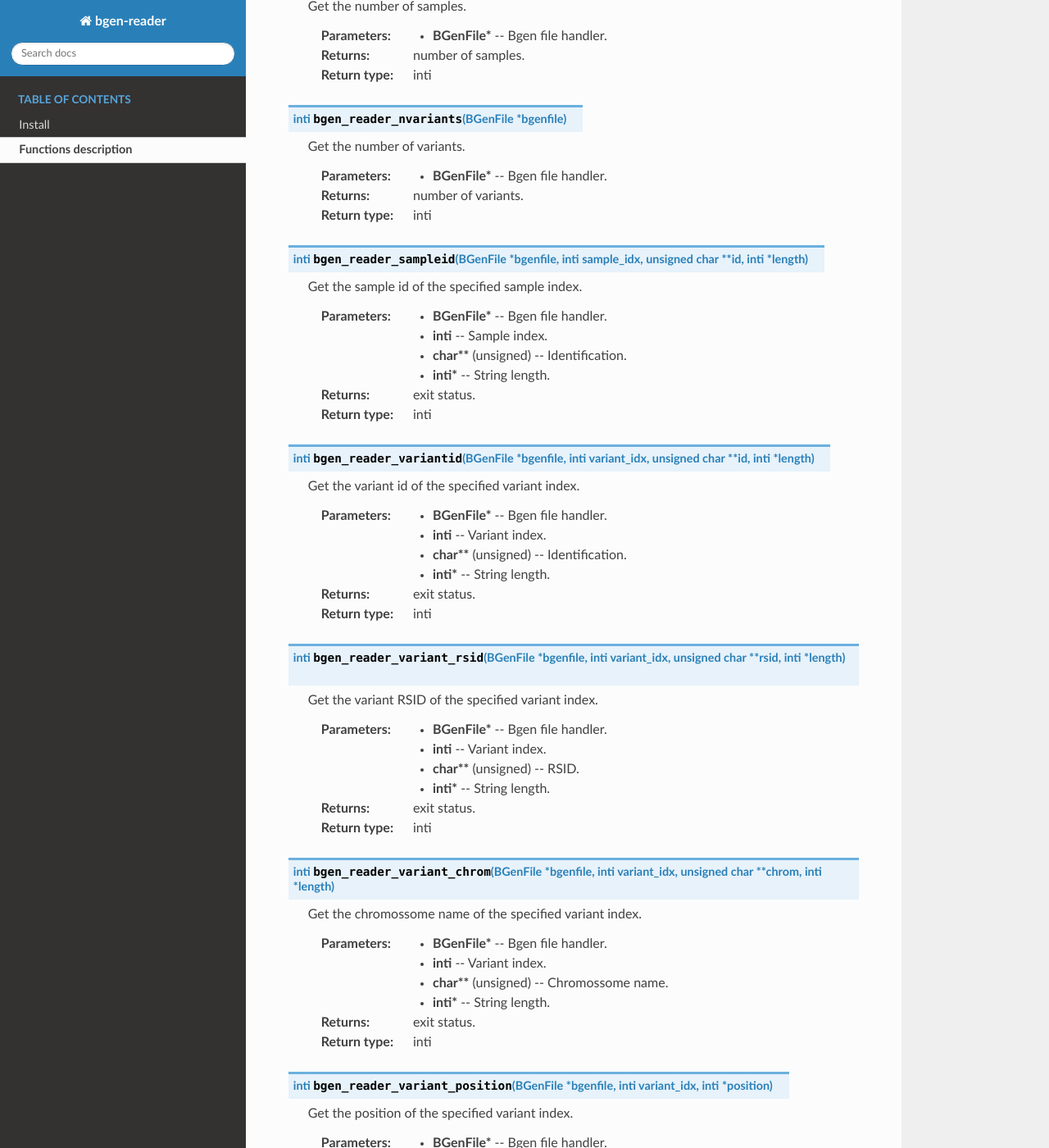
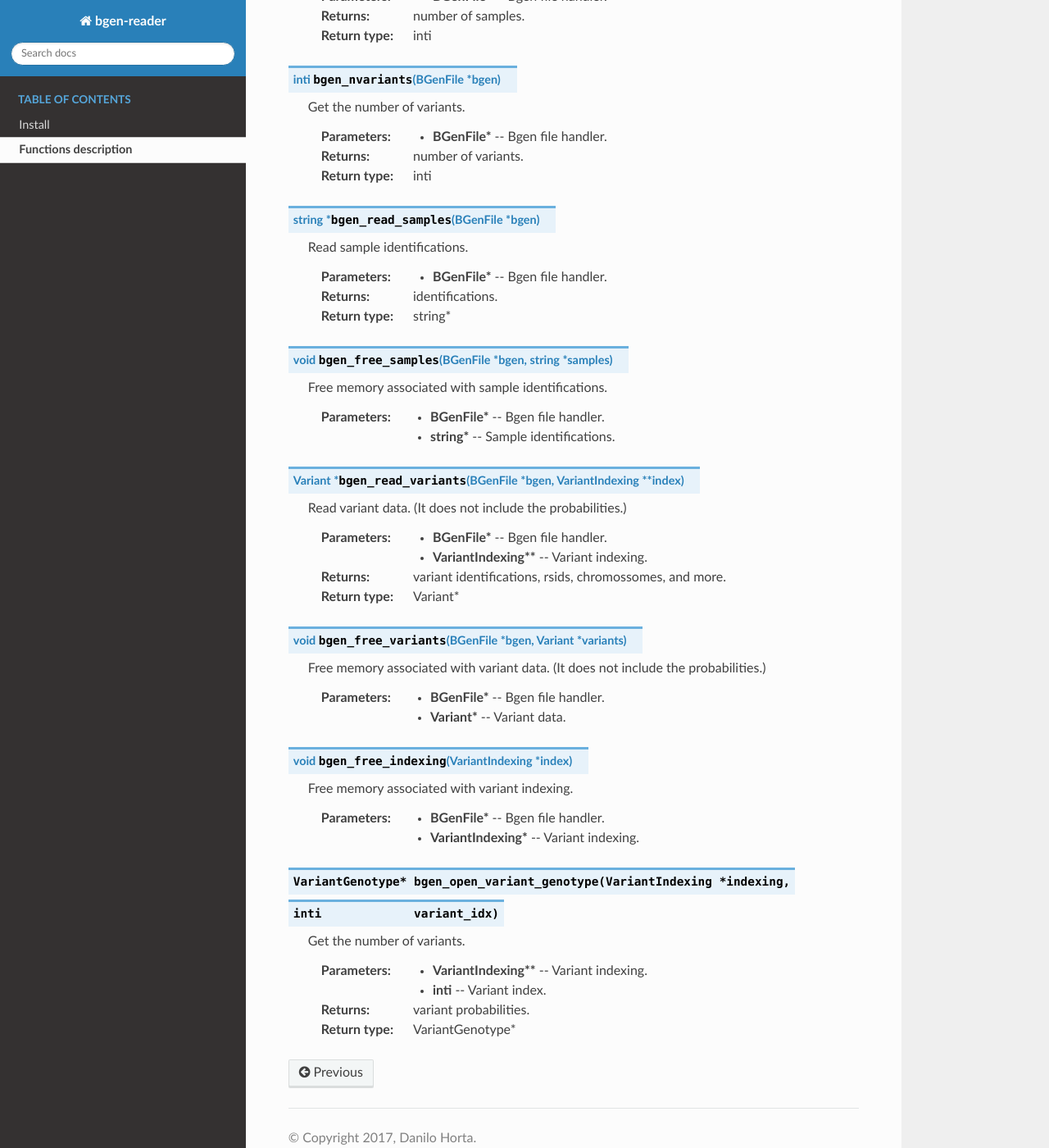
Before and after one commit to limix/bgen, a Sphinx documentation site: the page built from doc/api.rst, in a window 1280 px wide and 1400 px high, scrolled down 545 px. Shown: the whole window at 82% size. Built offline with Sphinx 7.4.7 and the Read the Docs theme 2.0.0, drawn with Linux system fonts in a browser that asks for light colours; some of the changed text lies outside the part shown.

```diff
--- a/CMakeLists.txt
+++ b/CMakeLists.txt
@@ -5,7 +5,7 @@ project(bgen C)
 set(CMAKE_C_STANDARD 11)
 set(CMAKE_BUILD_TYPE Release)
 set(CMAKE_POSITION_INDEPENDENT_CODE ON)
-set(CMAKE_MODULE_PATH ${CMAKE_MODULE_PATH} "${CMAKE_SOURCE_DIR}/cmake/Modules/")
+set(CMAKE_MODULE_PATH ${CMAKE_MODULE_PATH} "${CMAKE_SOURCE_DIR}/cmake/")
 
 if(${CMAKE_SYSTEM_NAME} MATCHES "Windows")
   add_definitions(-D_CRT_SECURE_NO_WARNINGS)
--- a/doc/api.rst
+++ b/doc/api.rst
@@ -2,23 +2,21 @@
 Functions description
 *********************
 
-.. c:function:: BGenFile* bgen_reader_open(const char* filepath)
+.. c:function:: BGenFile* bgen_open(const byte* filepath)
 
   Create a bgen file handler.
 
-  :param const char* filepath: File path to the bgen file.
+  :param const byte* filepath: File path to the bgen file.
   :return: bgen file handler.
   :rtype: BGenFile*
 
-.. c:function:: inti bgen_reader_close(BGenFile* bgenfile)
+.. c:function:: void bgen_close(BGenFile* bgen)
 
   Close a bgen file handler.
 
   :param BGenFile*: Bgen file handler.
-  :return: exit status.
-  :rtype: inti
 
-.. c:function:: inti bgen_reader_nsamples(BGenFile* bgenfile)
+.. c:function:: inti bgen_nsamples(BGenFile* bgen)
 
   Get the number of samples.
 
@@ -26,7 +24,7 @@ Functions description
   :return: number of samples.
   :rtype: inti
 
-.. c:function:: inti bgen_reader_nvariants(BGenFile* bgenfile)
+.. c:function:: inti bgen_nvariants(BGenFile* bgen)
 
   Get the number of variants.
 
@@ -34,129 +32,94 @@ Functions description
   :return: number of variants.
   :rtype: inti
 
-.. c:function:: inti bgen_reader_sampleid(BGenFile* bgenfile,\
-                                             inti  sample_idx,\
-                                             unsigned char** id,\
-                                             inti* length)
 
-  Get the sample id of the specified sample index.
+.. c:function:: string* bgen_read_samples(BGenFile* bgen)
+
+  Read sample identifications.
 
   :param BGenFile*: Bgen file handler.
-  :param inti: Sample index.
-  :param unsigned char**: Identification.
-  :param inti*: String length.
+  :return: identifications.
+  :rtype: string*
 
-  :return: exit status.
-  :rtype: inti
+.. c:function:: void bgen_free_samples(BGenFile* bgen, string* samples)
 
-.. c:function:: inti bgen_reader_variantid(BGenFile* bgenfile,\
-                                             inti  variant_idx,\
-                                             unsigned char** id,\
-                                             inti* length)
-
-  Get the variant id of the specified variant index.
+  Free memory associated with sample identifications.
 
   :param BGenFile*: Bgen file handler.
-  :param inti: Variant index.
-  :param unsigned char**: Identification.
-  :param inti*: String length.
+  :param string*: Sample identifications.
 
-  :return: exit status.
-  :rtype: inti
+.. c:function:: Variant* bgen_read_variants(BGenFile* bgen, VariantIndexing** index)
 
-.. c:function:: inti bgen_reader_variant_rsid(BGenFile* bgenfile,\
-                                             inti  variant_idx,\
-                                             unsigned char** rsid,\
-                                             inti* length)
-
-  Get the variant RSID of the specified variant index.
+  Read variant data. (It does not include the probabilities.)
 
   :param BGenFile*: Bgen file handler.
-  :param inti: Variant index.
-  :param unsigned char**: RSID.
-  :param inti*: String length.
+  :param VariantIndexing**: Variant indexing.
+  :return: variant identifications, rsids, chromossomes, and more.
+  :rtype: Variant*
 
-  :return: exit status.
-  :rtype: inti
+.. c:function:: void bgen_free_variants(BGenFile* bgen, Variant* variants)
 
-.. c:function:: inti bgen_reader_variant_chrom(BGenFile* bgenfile,\
-                                             inti  variant_idx,\
-                                             unsigned char** chrom,\
-                                             inti* length)
-
-  Get the chromossome name of the specified variant index.
+  Free memory associated with variant data.
+  (It does not include the probabilities.)
 
   :param BGenFile*: Bgen file handler.
-  :param inti: Variant index.
-  :param unsigned char**: Chromossome name.
-  :param inti*: String length.
+  :param Variant*: Variant data.
 
-  :return: exit status.
-  :rtype: inti
+.. c:function:: void bgen_free_indexing(VariantIndexing *index)
 
-.. c:function:: inti bgen_reader_variant_position(BGenFile* bgenfile,\
-                                             inti  variant_idx,\
-                                             inti* position)
-
-  Get the position of the specified variant index.
+  Free memory associated with variant indexing.
 
   :param BGenFile*: Bgen file handler.
+  :param VariantIndexing*: Variant indexing.
+
+.. c:function:: VariantGenotype* bgen_open_variant_genotype(VariantIndexing *indexing,
+                                                inti             variant_idx)
+
+  Get the number of variants.
+
+  :param VariantIndexing**: Variant indexing.
   :param inti: Variant index.
-  :param inti*: Position.
+  :return: variant probabilities.
+  :rtype: VariantGenotype*
 
-  :return: exit status.
-  :rtype: inti
+  .. void             bgen_read_variant_genotype(VariantIndexing *indexing,
+  ..                                             VariantGenotype *vg,
+  ..                                             real            *probabilities);
 
-.. c:function:: inti bgen_reader_variant_nalleles(BGenFile* bgenfile,\
-                                             inti  variant_idx,\
-                                             inti* nalleles)
+.. .. c:function:: inti bgen_read_genotype(BGenFile*  bgen,\
+..                                                   inti   variant_idx,\
+..                                                   uint32_t** ui_probs,\
+..                                                   inti*  ploidy,\
+..                                                   inti*  nalleles)
+..
+..   Read the genotype probabilities of the specified variant index.
+..   Let :math:`n_a` and :math:`n_p` be the number of alleles and the ploidy.
+..   The resulting matrix ``ui_probs`` will be :math:`n`-by-:math:`k`, where
+..   :math:`n` is the number of samples and
+..
+..   .. math::
+..
+..     k = {n_a + n_p - 1 \choose n_a - 1}.
+..
+..   :param BGenFile*: Bgen file handler.
+..   :param inti: Variant index.
+..   :param inti**: Genotype probabilities.
+..   :param inti*: Ploidy.
+..   :param inti*: Number of alleles.
+..
+..   :return: exit status.
+..   :rtype: inti
 
-  Get the number of alleles the specified variant index has.
 
-  :param BGenFile*: Bgen file handler.
-  :param inti: Variant index.
-  :param nalleles*: Number of alleles.
 
-  :return: exit status.
-  :rtype: inti
 
-.. c:function:: inti bgen_reader_variant_alleleid(BGenFile* bgenfile,\
-                                             inti  variant_idx,\
-                                             inti  allele_idx,\
-                                             unsigned char** id,\
-                                             inti* length)
-
-  Get the allele id of the specified allele.
-
-  :param BGenFile*: Bgen file handler.
-  :param inti: Variant index.
-  :param inti: Allele index.
-  :param unsigned char**: Identification.
-  :param inti*: String length.
-
-  :return: exit status.
-  :rtype: inti
-
-.. c:function:: inti bgen_reader_read_genotype(BGenFile*  bgenfile,\
-                                                  inti   variant_idx,\
-                                                  uint32_t** ui_probs,\
-                                                  inti*  ploidy,\
-                                                  inti*  nalleles)
-
-  Read the genotype probabilities of the specified variant index.
-  Let :math:`n_a` and :math:`n_p` be the number of alleles and the ploidy.
-  The resulting matrix ``ui_probs`` will be :math:`n`-by-:math:`k`, where
-  :math:`n` is the number of samples and
-
-  .. math::
-
-    k = {n_a + n_p - 1 \choose n_a - 1}.
-
-  :param BGenFile*: Bgen file handler.
-  :param inti: Variant index.
-  :param inti**: Genotype probabilities.
-  :param inti*: Ploidy.
-  :param inti*: Number of alleles.
-
-  :return: exit status.
-  :rtype: inti
+..
+.. inti bgen_variant_genotype_nsamples(VariantGenotype *vg);
+.. inti bgen_variant_genotype_nalleles(VariantGenotype *vg);
+.. inti bgen_variant_genotype_ploidy(VariantGenotype *vg);
+.. inti bgen_variant_genotype_ncombs(VariantGenotype *vg);
+..
+.. void bgen_close_variant_genotype(VariantIndexing *indexing,
+..                                  VariantGenotype *vg);
+..
+.. inti bgen_sample_ids_presence(BGenFile *bgen);
```
Also changed, not shown: .travis.yml, 2 other files.
